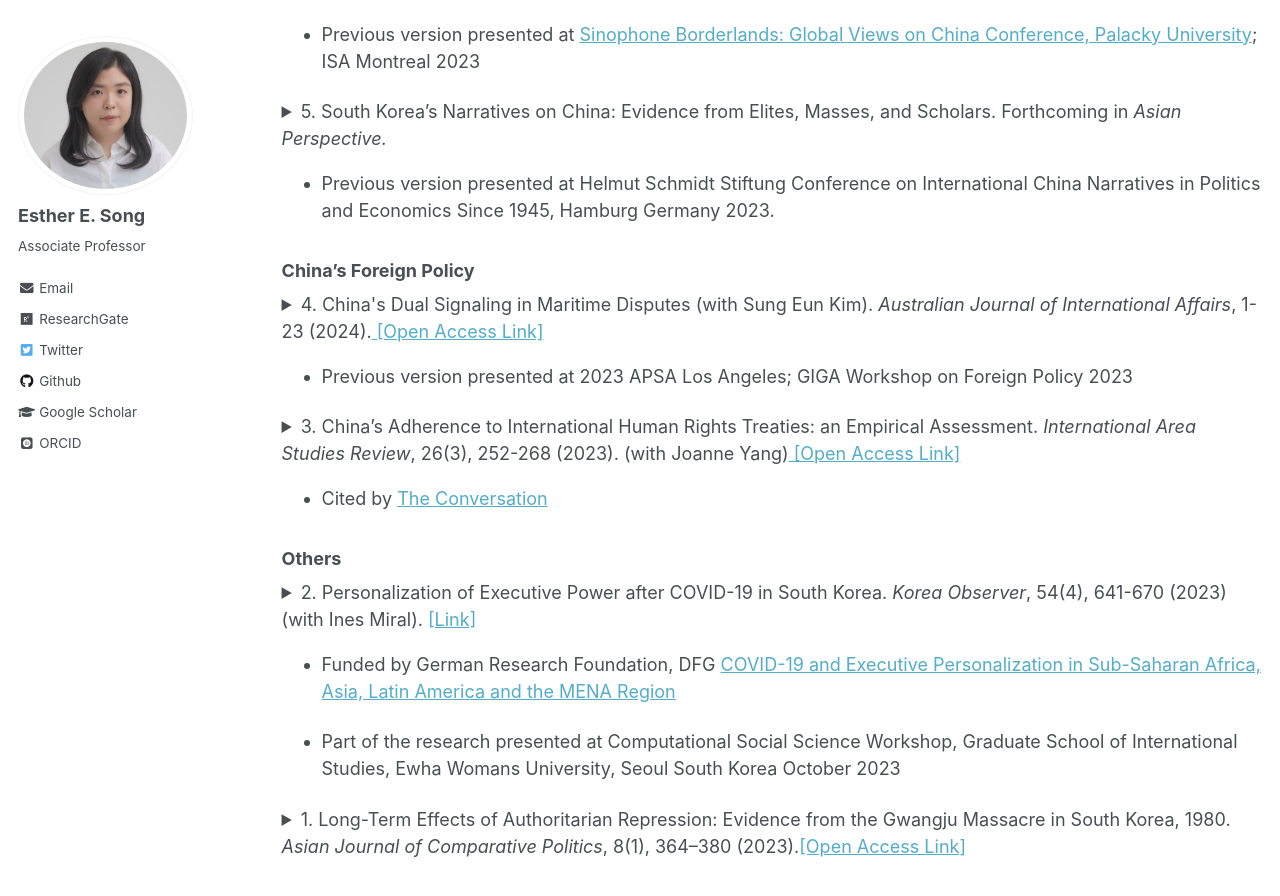
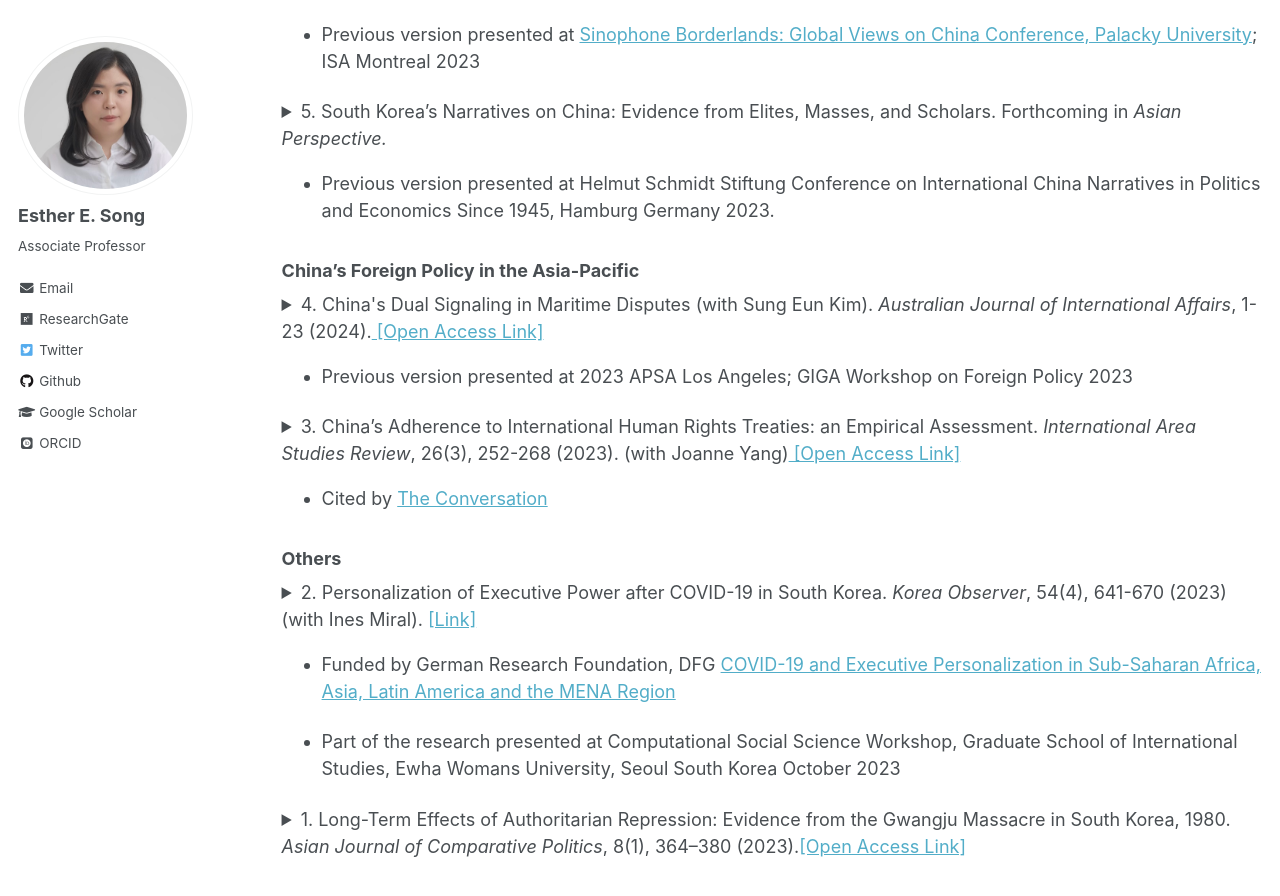
Before and after one commit to ehsong/ehsong.github.io, a Jekyll site: the page built from _pages/research.md, in a window 1280 px wide and 900 px high, scrolled down 1563 px. Shown: the top 896 px of the window. Built offline with Jekyll 4.4.1, drawn with Linux system fonts in a browser that asks for light colours; some web fonts are replaced.

Commit message:
Update research.md

```diff
--- a/_pages/research.md
+++ b/_pages/research.md
@@ -30,7 +30,7 @@ In my post-doctoral period at GIGA, I started a second strand of research on glo
 
 <details style="display:inline"><summary>5. South Korea’s Narratives on China: Evidence from Elites, Masses, and Scholars. Forthcoming in <em>Asian Perspective.</em></summary><br><p>What are the narratives on China in South Korea since the normalization of two countries in 1992? Drawing from computational analysis of scholarly articles, op-eds, and polls, this paper presents a descriptive picture of narratives on China in South Korea put forward by different sectors of the society - the elites, masses, and the scholars. The finding shows that while scholarly narratives in South Korea towards China have remained balanced, within domestic politics the narrative towards China has become increasingly polarized in the post-2015 period. Factors contributing to this polarization include China’s hawkish response to South Korea’s foreign policy choices, most evidently demonstrated during the THAAD dispute. Other recent issues include the COVID-19 which has sparked debate at the elite level on whether weak enforcement of border controls towards travelers from China demonstrate lack of sovereignty and an overt pro-China attitude by then incumbent Moon administration.</p></details><ul><li><p>Previous version presented at Helmut Schmidt Stiftung Conference on International China Narratives in Politics and Economics Since 1945, Hamburg Germany 2023.</p></li></ul>
 
-### China's Foreign Policy
+### China's Foreign Policy in the Asia-Pacific
 
 <details style="display:inline"><summary>4. China's Dual Signaling in Maritime Disputes (with Sung Eun Kim). <em>Australian Journal of International Affairs</em>, 1-23 (2024).<a href="https://www.tandfonline.com/doi/full/10.1080/10357718.2024.2394179" target="_blank"> [Open Access Link]</a></summary><br><p>How does China signal foreign policy intentions to domestic and international audience during territorial conflicts? While China can signal its resolve by provoking nationalism at home, doing so may risk appearing threatening to neighboring countries in the region. We argue that China resolves the dilemma by sending different types of messages to domestic and international audiences. Focusing on China’s maritime conflicts in the South China Sea and the East China Sea, we examine China’s narratives regarding the maritime disputes through the analysis of state-run media. Our findings from text mining and topic analyses of more than 31,000 state media reports from 2002 to 2021 suggest that China signals to the international audience on international cooperation emphasizing diplomatic and peaceful resolutions while relatively less in domestic media. The analyses have implications on how China signals foreign policy intentions amidst rising nationalism.</p></details><ul><li><p>Previous version presented at 2023 APSA Los Angeles; GIGA Workshop on Foreign Policy 2023</p></li></ul>
 
```
